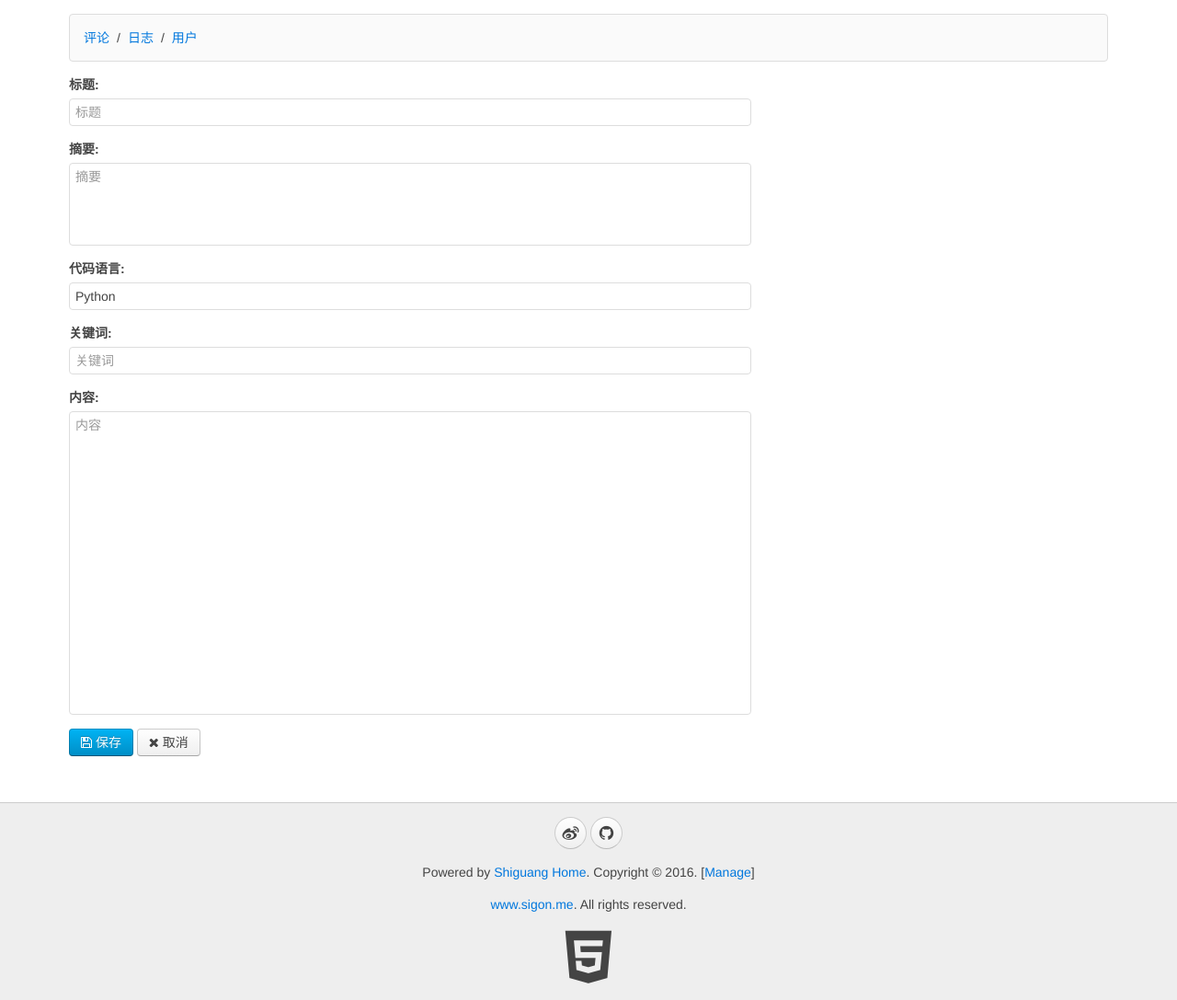
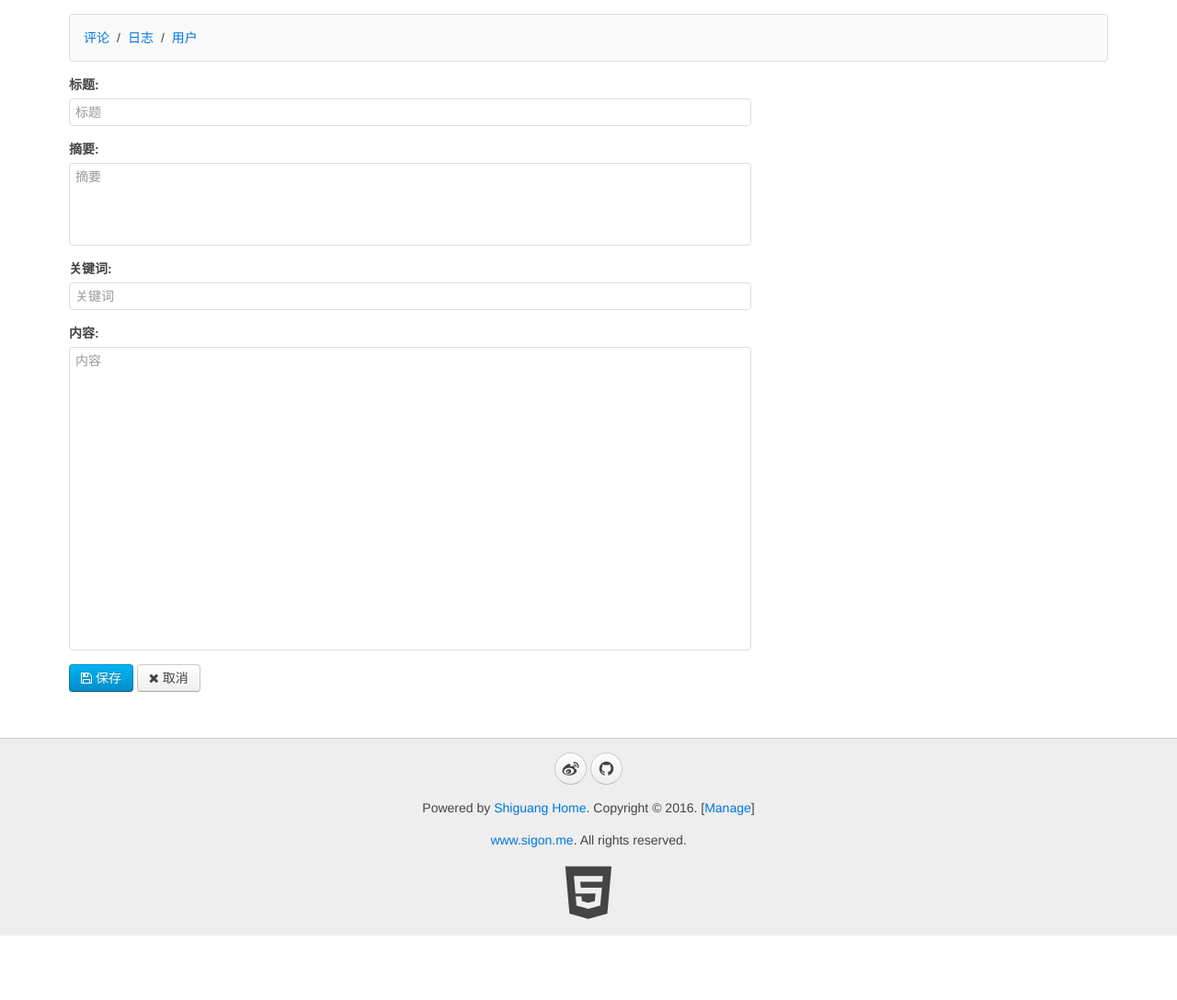
Before and after one commit to sigon/note, a Python web app: template www/templates/manage_blog_edit.html in a window 1280 px wide. Shown: the part 42-1129 px from the top of the page at 92% size. After the commit the page ends 1059 px from the top, so only its background shows below. Run offline with Jinja, Linux system fonts and the light colour scheme; the template is opened without the code that fills it, so the values that code supplies are empty.

Commit message:
去掉代码语言项

```diff
--- a/www/templates/manage_blog_edit.html
+++ b/www/templates/manage_blog_edit.html
@@ -93,12 +93,6 @@
                 </div>
             </div>
             <div class="uk-form-row">
-                <label class="uk-form-label">代码语言:</label>
-                <div class="uk-form-controls">
-                    <input v-model="code_lang" name="code_lang" type="text" placeholder="Python" class="uk-width-1-1">
-                </div>
-            </div>
-            <div class="uk-form-row">
                 <label class="uk-form-label">关键词:</label>
                 <div class="uk-form-controls">
                     <input v-model="keywords" name="keywords" type="text" placeholder="关键词" class="uk-width-1-1">
```
